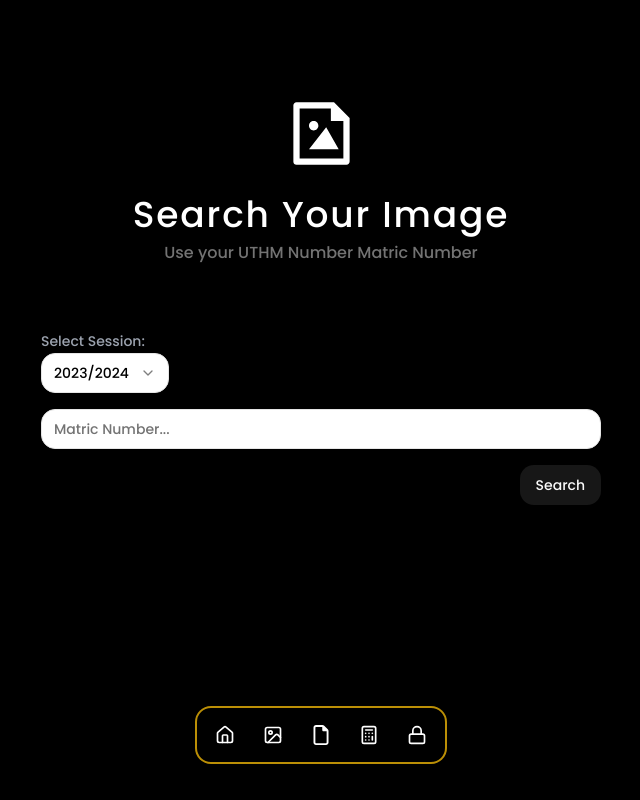
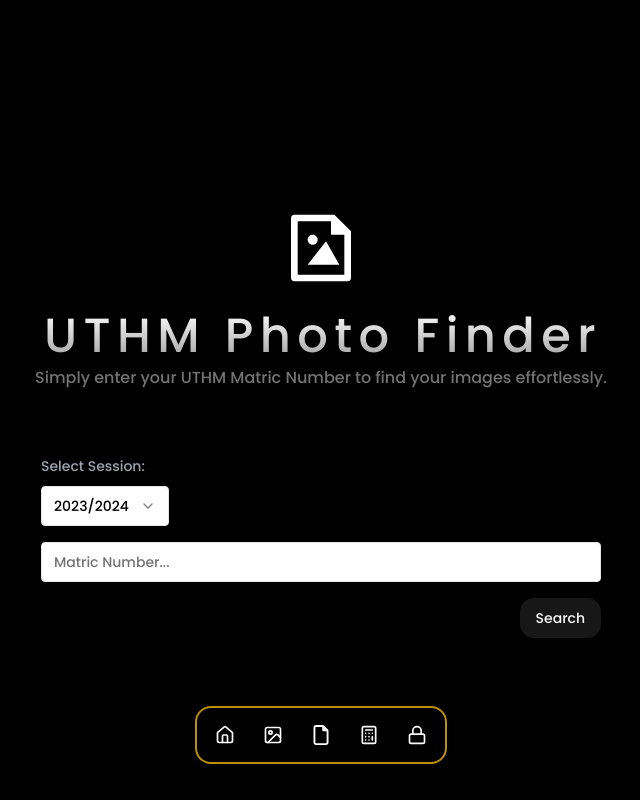
Before and after one commit to apiz23/hafizu-blog, a Next.js app: page /uthmPhotoFinder in a window 1280 px wide. Shown: the whole page, without its empty margins (319-959 px from the left). Built offline with nearby package versions, Linux system fonts and the light colour scheme.

Commit message:
fix layout of the uthm photo finder and etc

```diff
--- a/app/(client)/uthmPhotoFinder/page.tsx
+++ b/app/(client)/uthmPhotoFinder/page.tsx
@@ -28,6 +28,7 @@ import {
 	DrawerHeader,
 	DrawerTitle,
 } from "@/components/ui/drawer";
+import GradualSpacing from "@/components/magicui/gradual-spacing";
 
 export default function Page() {
 	const [matricNo, setMatricNo] = useState("");
@@ -67,35 +68,51 @@ export default function Page() {
 
 			const data = await response.json();
 			setImageUrl(data.imageUrl);
+
+			setIsDrawerOpen(true);
 		} catch (err: any) {
 			setImageUrl(null);
 			toast.error(err.message || "An unexpected error occurred.");
+
+			setIsDrawerOpen(false);
 		} finally {
 			setIsLoading(false);
-			setIsDrawerOpen(true);
 		}
+	};
+
+	const handleDownload = () => {
+		if (!imageUrl) return;
+		const a = document.createElement("a");
+		a.href = imageUrl;
+		a.download = `image-${matricNo}.jpg`;
+		a.click();
 	};
 
 	return (
 		<>
-			<div className="min-h-screen pt-24">
+			<div className="min-h-screen space-x-3 px-5 pt-32 md:pt-52">
 				<Card className="max-w-2xl mx-auto rounded-md bg-transparent border-none text-white">
-					<RiFileImageLine className="mx-auto" size={75} />
+					<RiFileImageLine className="mx-auto" size={80} />
 					<CardHeader>
-						<CardTitle className="tracking-wider font-medium text-xl md:text-4xl text-center">
-							Search Your Image
-						</CardTitle>
+						<GradualSpacing
+							className="tracking-wider font-medium text-3xl md:text-5xl text-center  bg-clip-text text-transparent bg-gradient-to-b from-neutral-50 to-neutral-400 bg-opacity-50"
+							text="UTHM Photo Finder"
+						/>
+						{/* <CardTitle className="tracking-wider font-medium text-3xl md:text-5xl text-center  bg-clip-text text-transparent bg-gradient-to-b from-neutral-50 to-neutral-400 bg-opacity-50">
+							Discover Your Images
+						</CardTitle> */}
 						<CardDescription className="text-md text-center">
-							Use your UTHM Number Matric Number
+							Simply enter your UTHM Matric Number to find your images effortlessly.
 						</CardDescription>
 					</CardHeader>
 					<CardContent className="my-10">
+						<form onSubmit={handleSearch}>
 							<div className="max-w-2xl mb-5 md:px-8 space-y-4">
 								<div className="block">
 									<Label htmlFor="session" className="text-sm text-gray-400">
 										Select Session:
 									</Label>
-								<div className="w-full md:w-[10vw]">
+									<div className="w-[30vw] md:w-[10vw] mt-2">
 										<Select
 											name="session"
 											value={session}
@@ -107,6 +124,7 @@ export default function Page() {
 												<SelectValue placeholder="Select Session" />
 											</SelectTrigger>
 											<SelectContent>
+												<SelectItem value="20242025">2024/2025</SelectItem>
 												<SelectItem value="20232024">2023/2024</SelectItem>
 												<SelectItem value="20222023">2022/2023</SelectItem>
 												<SelectItem value="20212022">2021/2022</SelectItem>
@@ -116,14 +134,14 @@ export default function Page() {
 									</div>
 								</div>
 								<Input
-								className="text-black"
+									className="text-black rounded"
 									placeholder="Matric Number..."
 									onChange={(e: React.ChangeEvent<HTMLInputElement>) =>
-									setMatricNo(e.target.value)
+										setMatricNo(e.target.value.toUpperCase())
 									}
 								/>
 								<div className="flex justify-end">
-								<Button onClick={handleSearch}>
+									<Button type="submit">
 										{isLoading ? (
 											<div className="animate-spin border-2 border-transparent border-t-gray-500 w-5 h-5 rounded-full"></div>
 										) : (
@@ -132,27 +150,37 @@ export default function Page() {
 									</Button>
 								</div>
 							</div>
+						</form>
 					</CardContent>
 				</Card>
 			</div>
 			<Drawer open={isDrawerOpen} onOpenChange={setIsDrawerOpen}>
-				<DrawerContent className="bg-neutral-800/90 border-none min-h-[40vh] max-h-[80vh] pb-32">
+				<DrawerContent className="bg-neutral-800/90 border-none pb-32 rounded-tl-lg rounded-bl-lg">
 					<div className="mx-auto w-full max-w-sm">
 						<DrawerHeader className="pt-10">
-							<DrawerTitle className="text-white">Search Result</DrawerTitle>
-							<DrawerDescription>Matric Number: {matricNo}</DrawerDescription>
+							<DrawerTitle className="text-white tracking-wide">
+								Search Result
+							</DrawerTitle>
+							<DrawerDescription className="text-neutral-200">
+								Matric Number: {matricNo}
+							</DrawerDescription>
 						</DrawerHeader>
 						<div className="mt-10 text-center">
 							{imageUrl ? (
+								<>
 									<Image
 										src={imageUrl}
 										alt="Student"
-									className="max-w-full h-auto rounded-md mx-auto"
+										className="w-[60vw] rounded-md mx-auto"
 										height={500}
 										width={500}
 									/>
+									<div className="mt-4">
+										<Button onClick={handleDownload}>Download Image</Button>
+									</div>
+								</>
 							) : (
-								<div className="text-sm text-gray-500">
+								<div className="text-sm text-neutral-200">
 									No image found. Please try again.
 								</div>
 							)}
--- a/app/layout.tsx
+++ b/app/layout.tsx
@@ -1,5 +1,5 @@
 import type { Metadata } from "next";
-import { Inter as FontSans } from "next/font/google";
+import { Poppins as FontSans } from "next/font/google";
 import "./globals.css";
 import { Analytics } from "@vercel/analytics/react";
 
@@ -19,6 +19,7 @@ export const metadata: Metadata = {
 const fontSans = FontSans({
 	subsets: ["latin"],
 	variable: "--font-sans",
+	weight: "500",
 });
 
 export default function RootLayout({
--- a/components/ui/input.tsx
+++ b/components/ui/input.tsx
@@ -11,7 +11,7 @@ const Input = React.forwardRef<HTMLInputElement, InputProps>(
       <input
         type={type}
         className={cn(
-          "flex h-10 w-full rounded-md border border-input bg-background px-3 py-2 text-sm ring-offset-background file:border-0 file:bg-transparent file:text-sm file:font-medium file:text-foreground placeholder:text-muted-foreground focus-visible:outline-none focus-visible:ring-2 focus-visible:ring-ring focus-visible:ring-offset-2 disabled:cursor-not-allowed disabled:opacity-50",
+          "flex h-10 w-full border border-input bg-background px-3 py-2 text-sm ring-offset-background file:border-0 file:bg-transparent file:text-sm file:font-medium file:text-foreground placeholder:text-muted-foreground focus-visible:outline-none focus-visible:ring-2 focus-visible:ring-ring focus-visible:ring-offset-2 disabled:cursor-not-allowed disabled:opacity-50",
           className
         )}
         ref={ref}
--- a/components/ui/select.tsx
+++ b/components/ui/select.tsx
@@ -19,7 +19,7 @@ const SelectTrigger = React.forwardRef<
   <SelectPrimitive.Trigger
     ref={ref}
     className={cn(
-      "flex h-10 w-full items-center justify-between rounded-md border border-input bg-background px-3 py-2 text-sm ring-offset-background placeholder:text-muted-foreground focus:outline-none focus:ring-2 focus:ring-ring focus:ring-offset-2 disabled:cursor-not-allowed disabled:opacity-50 [&>span]:line-clamp-1",
+      "flex h-10 w-full items-center justify-between rounded border border-input bg-background px-3 py-2 text-sm ring-offset-background placeholder:text-muted-foreground focus:outline-none focus:ring-2 focus:ring-ring focus:ring-offset-2 disabled:cursor-not-allowed disabled:opacity-50 [&>span]:line-clamp-1",
       className
     )}
     {...props}
@@ -75,7 +75,7 @@ const SelectContent = React.forwardRef<
     <SelectPrimitive.Content
       ref={ref}
       className={cn(
-        "relative z-50 max-h-96 min-w-[8rem] overflow-hidden rounded-md border bg-popover text-popover-foreground shadow-md data-[state=open]:animate-in data-[state=closed]:animate-out data-[state=closed]:fade-out-0 data-[state=open]:fade-in-0 data-[state=closed]:zoom-out-95 data-[state=open]:zoom-in-95 data-[side=bottom]:slide-in-from-top-2 data-[side=left]:slide-in-from-right-2 data-[side=right]:slide-in-from-left-2 data-[side=top]:slide-in-from-bottom-2",
+        "relative z-50 max-h-96 min-w-[8rem] overflow-hidden rounded border bg-popover text-popover-foreground shadow-md data-[state=open]:animate-in data-[state=closed]:animate-out data-[state=closed]:fade-out-0 data-[state=open]:fade-in-0 data-[state=closed]:zoom-out-95 data-[state=open]:zoom-in-95 data-[side=bottom]:slide-in-from-top-2 data-[side=left]:slide-in-from-right-2 data-[side=right]:slide-in-from-left-2 data-[side=top]:slide-in-from-bottom-2",
         position === "popper" &&
           "data-[side=bottom]:translate-y-1 data-[side=left]:-translate-x-1 data-[side=right]:translate-x-1 data-[side=top]:-translate-y-1",
         className
@@ -118,7 +118,7 @@ const SelectItem = React.forwardRef<
   <SelectPrimitive.Item
     ref={ref}
     className={cn(
-      "relative flex w-full cursor-default select-none items-center rounded-sm py-1.5 pl-8 pr-2 text-sm outline-none focus:bg-accent focus:text-accent-foreground data-[disabled]:pointer-events-none data-[disabled]:opacity-50",
+      "relative flex w-full cursor-default select-none items-center py-1.5 pl-8 pr-2 text-sm outline-none focus:bg-accent focus:text-accent-foreground data-[disabled]:pointer-events-none data-[disabled]:opacity-50",
       className
     )}
     {...props}
```
Lines whose indentation alone changed are shown as unchanged.
